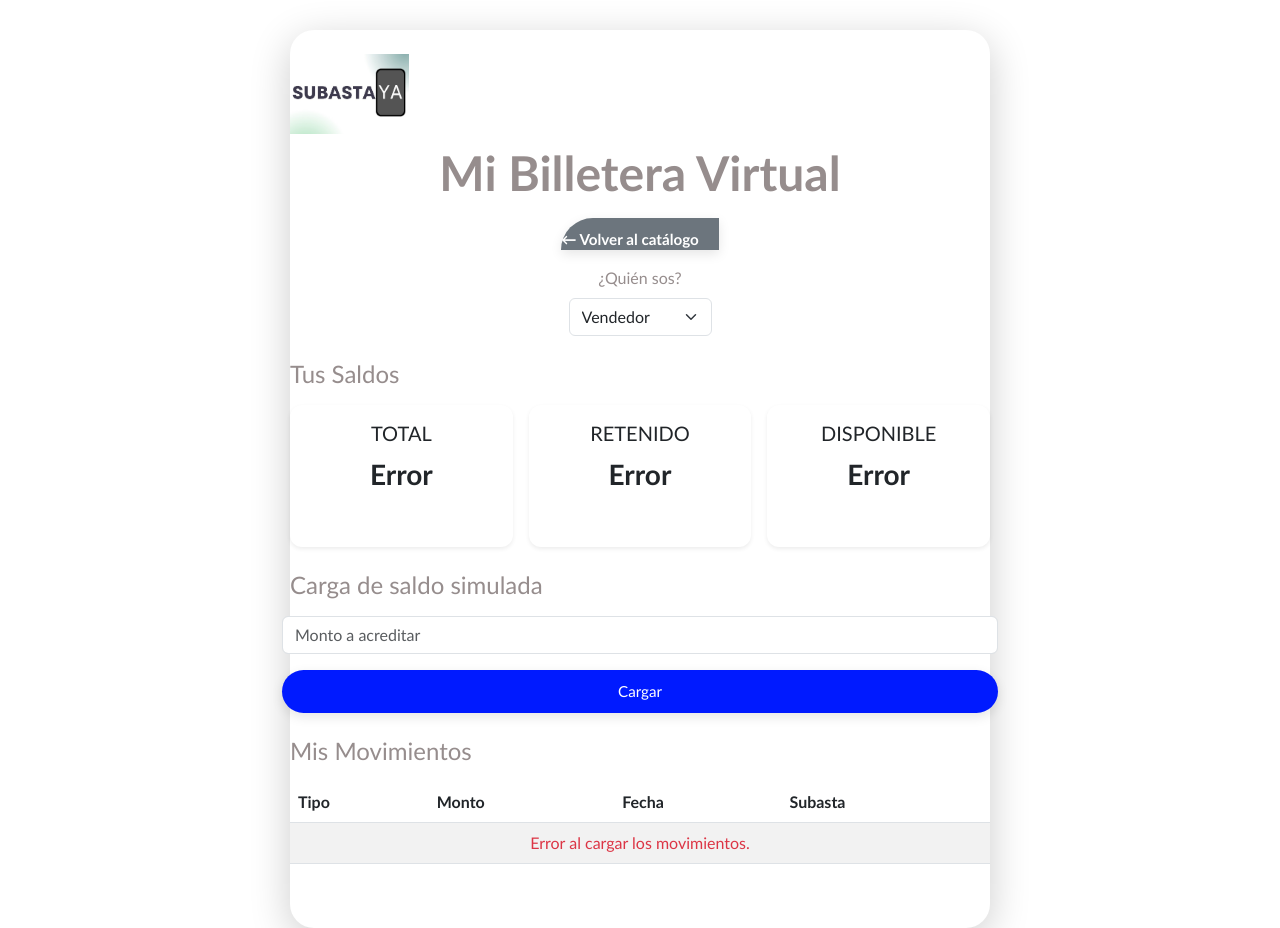
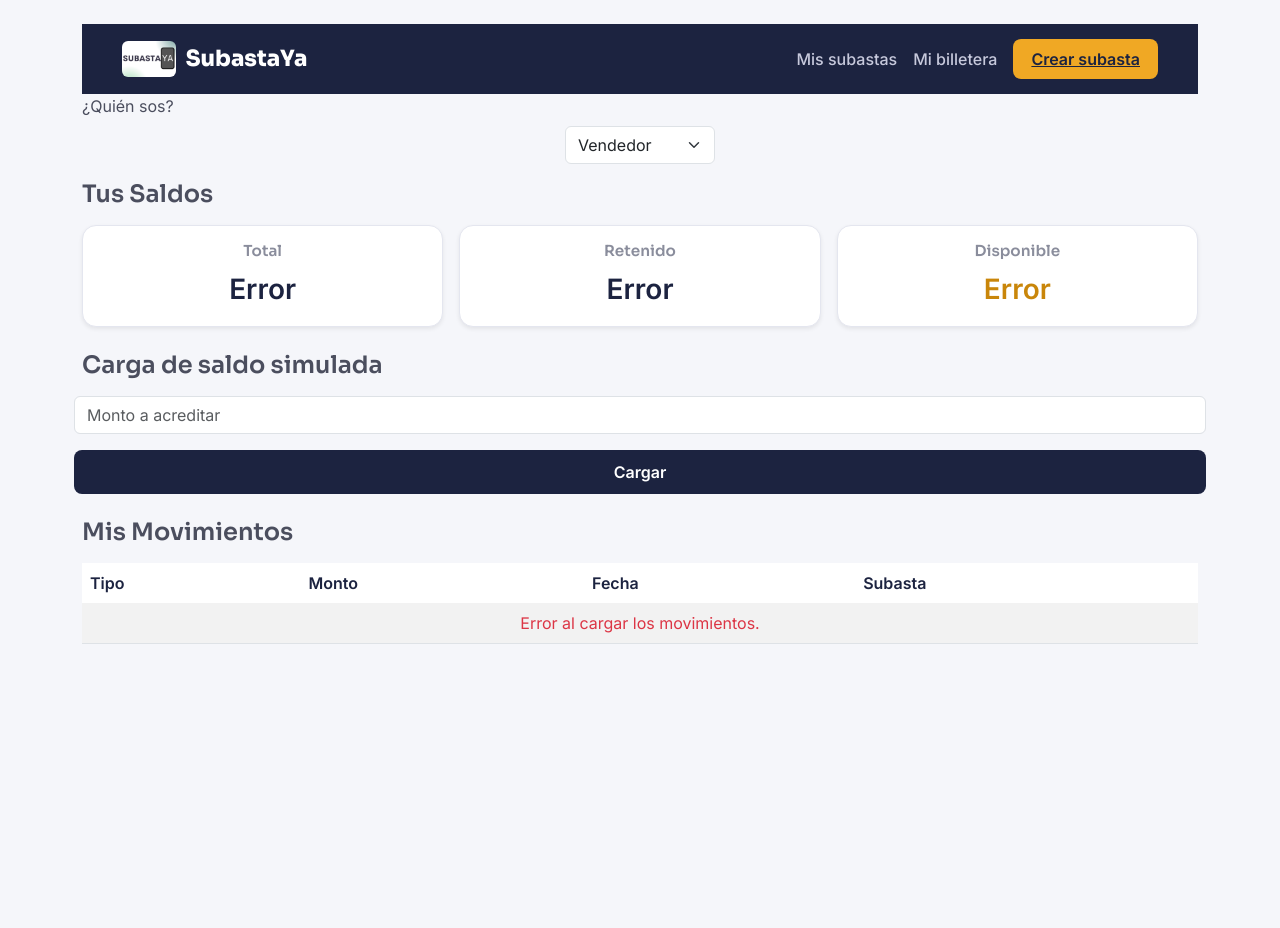
Before and after one commit to matimedina763/SubastasYa, a plain HTML site: page frontend/billetera.html in a window 1280 px wide. After the commit the page ends 800 px from the top, so only its background shows below. Drawn offline with nearby package versions, Linux system fonts and the light colour scheme; no server answers.

Commit message:
Diseño UX/UI implementado

```diff
--- a/frontend/billetera.html
+++ b/frontend/billetera.html
@@ -10,13 +10,22 @@
 <body class="billetera-page">
     <div class="container py-4">
 
-        <header class="header text-center mb-4">
-            <img class="logo" src="assets/img/logo.jpeg" alt="SubastaYa" style="max-height: 80px;">
-            <h1>Mi Billetera Virtual</h1>
-            <a href="index.html" class="btn btn-secondary mb-3">← Volver al catálogo</a>
+        <nav class="navbar navbar-subastaya navbar-expand-md">
+            <div class="container-fluid px-3">
+                <a class="navbar-brand" href="index.html">
+                    <img src="assets/img/logo.jpeg" alt="SubastaYa">
+                    SubastaYa
+                </a>
+                <div class="d-flex gap-3 align-items-center">
+                    <a class="nav-link" href="mis_subastas.html">Mis subastas</a>
+                    <a class="nav-link" href="billetera.html">Mi billetera</a>
+                    <a class="btn-crear" href="subasta.html">Crear subasta</a>
+                </div>
+            </div>
+        </nav>
 
             <div class="mb-3">
-                <label class="form-label">¿Quién sos?</label>
+                <label class="form-label text-center">¿Quién sos?</label>
                 <select id="selectUsuario" class="form-select w-auto mx-auto">
                     <option value="1">Vendedor</option>
                     <option value="2">Comprador 1</option>
@@ -24,7 +33,6 @@
                     <option value="4">Sin Fondos</option>
                 </select>
             </div>
-        </header>
 
         <!-- Resumen de saldos -->
         <section class="mb-4">
@@ -34,9 +42,9 @@
 
                 <!-- Saldo total -->
                 <div class="col-md-4">
-                    <div class="card h-100 shadow-sm">
+                    <div class="card h-100 shadow-sm card-saldo">
                         <div class="card-body text-center">
-                            <h3 class="h5">TOTAL</h3>
+                            <h3>Total</h3>
                             <p id="saldoTotal" class="fs-3 fw-bold">$0,00</p>
                         </div>
                     </div>
@@ -44,9 +52,9 @@
 
                 <!-- Saldo retenido -->
                 <div class="col-md-4">
-                    <div class="card h-100 shadow-sm">
+                    <div class="card h-100 shadow-sm card-saldo">
                         <div class="card-body text-center">
-                            <h3 class="h5">RETENIDO</h3>
+                            <h3>Retenido</h3>
                             <p id="saldoRetenido" class="fs-3 fw-bold">$0,00</p>
                         </div>
                     </div>
@@ -54,9 +62,9 @@
 
                 <!-- Saldo disponible -->
                 <div class="col-md-4">
-                    <div class="card h-100 shadow-sm">
+                    <div class="card h-100 shadow-sm card-saldo disponible">
                         <div class="card-body text-center">
-                            <h3 class="h5">DISPONIBLE</h3>
+                            <h3>Disponible</h3>
                             <p id="saldoDisponible" class="fs-3 fw-bold">$0,00</p>
                         </div>
                     </div>
@@ -85,7 +93,6 @@
                 </div>
             </form>
 
-            <div id="mensajeDeposito" class="mt-3"></div>
         </section>
 
         <!-- Historial de movimientos -->
--- a/frontend/css/styles.css
+++ b/frontend/css/styles.css
@@ -1,118 +1,228 @@
+@import url('https://fonts.googleapis.com/css2?family=Sora:wght@600;700;800&family=Inter:wght@400;500;600&display=swap');
+
 :root {
-    --azul: #001aff;
-    --amarillo: #b3d80e;
-    --rojo: #e01d1d;
-    --fondo: #ffffffc5;
+    --indigo: #1C2340;
+    --indigo-suave: #E8E9F5;
+    --oro: #F0A824;
+    --oro-oscuro: #C9860A;
+    --exito: #1F9D6B;
+    --peligro: #E23D3D;
+    --gris-texto: #4B4E5E;
+    --gris-muted: #8A8D9C;
+    --borde: #E4E6EF;
+    --fondo: #F5F6FA;
 }
 
+* { box-sizing: border-box; }
+
 body {
-    display: flex;
-    justify-content: center;
-    align-items: center;
-    font-family:'Gill Sans', 'Gill Sans MT', Calibri, 'Trebuchet MS', sans-serif;
+    font-family: 'Inter', sans-serif;
     background-color: var(--fondo);
-    color: #968d8d;
+    color: var(--gris-texto);
     margin: 0;
     padding: 0;
 }
 
-.container, .main {
-    background: white;
-    max-width: 700px;
-    margin: 30px 0 0 0;
-    padding: 30px 0 0 0;
-    border-radius: 24px;
-    box-shadow: 0 10px 40px rgba(0, 0, 0, 0.2);
+h1, h2, h3, .navbar-brand {
+    font-family: 'Sora', sans-serif;
+    color: var(--indigo);
 }
 
-.header, .logo, h1 {
+/* ── Navbar ────────────────────────────────────────────── */
+.navbar-subastaya {
+    background-color: var(--indigo);
+    padding: 0.75rem 1.5rem;
+}
+
+.navbar-subastaya .navbar-brand {
+    color: white;
+    font-weight: 800;
+    font-size: 1.4rem;
+    display: flex;
+    align-items: center;
+    gap: 10px;
+}
+
+.navbar-subastaya .navbar-brand img {
+    height: 36px;
+    border-radius: 6px;
+}
+
+.navbar-subastaya .nav-link {
+    color: #C7C9DC;
+    font-weight: 500;
+}
+
+.navbar-subastaya .nav-link:hover,
+.navbar-subastaya .nav-link.active {
+    color: white;
+}
+
+.navbar-subastaya .btn-crear {
+    background-color: var(--oro);
+    color: var(--indigo);
+    font-weight: 700;
+    border: none;
+    border-radius: 8px;
+    padding: 8px 18px;
+}
+
+.navbar-subastaya .btn-crear:hover {
+    background-color: var(--oro-oscuro);
+}
+
+/* ── Hero (solo index) ────────────────────────────────────*/
+.hero {
+    background-color: var(--indigo-suave);
+    padding: 3rem 1.5rem;
     text-align: center;
 }
 
-.header h1, h1{
-    margin-bottom: 1rem;
+.hero h1 {
+    font-size: 2.5rem;
     font-weight: 800;
-    font-size: 3rem;
+    margin-bottom: 0.5rem;
 }
 
-.slogan, .subtitulo {
-    display: block;
-    color: var(--azul);
-    font-size: 1.2em;
-    font-weight: bold;
-    text-align: center;
-    margin-bottom: 15px;
+.hero p {
+    color: var(--gris-texto);
+    font-size: 1.1rem;
 }
 
-hr{opacity: .1; margin: 20px 0 0 0;}
-
-button, .btn{
-    border: none;
-    border-radius: 50px 0 0 0;
-    padding: 10px 20px 0 0;
-    font-weight: 700;
-    font-size: .95rem;
-    cursor: pointer;
-    transition: all .2s ease !important;
-    box-shadow: 0 4px 12px rgba(0, 0, 0, 0.1);
-}
-button:hover, .btn:hover{
-    transform: translateY(-2px) scale(1.03);
-    box-shadow: 0 8px 20px rgba(0, 0, 0, 0.2);
+/* ── Contenedor general ───────────────────────────────────*/
+.contenido {
+    max-width: 1140px;
+    margin: 0 auto;
+    padding: 2.5rem 1.5rem;
 }
 
-.subastas h2 {
-    text-align: center;
-    margin-bottom: 20px;
+.contenido h2 {
     font-weight: 700;
+    font-size: 1.6rem;
+    margin-bottom: 1.5rem;
 }
 
+/* ── Cards de subasta ─────────────────────────────────────*/
 .card {
-    margin-bottom: 20px;
-    border: none;
-    border-radius: 12px;
-    box-shadow: 0 4px 8px rgba(0, 0, 0, 0.1);
-    transition: transform 0.3s ease, box-shadow 0.3s ease;
+    border: 1px solid var(--borde);
+    border-radius: 14px;
+    box-shadow: 0 2px 6px rgba(28, 35, 64, 0.06);
+    transition: transform 0.2s ease, box-shadow 0.2s ease;
+    height: 100%;
 }
 
-.card:hover{
-    transform: scale(1.05);
-    box-shadow: 0 8px 16px rgba(0, 0, 0, 0.2);
-    transition: transform 0.3s ease, box-shadow 0.3s ease;
+.card:hover {
+    transform: translateY(-3px);
+    box-shadow: 0 8px 20px rgba(28, 35, 64, 0.12);
 }
 
-.btn-primary {
-    background-color: var(--azul);
-    border: none;
-    border-radius: 2rem;
-    padding: 10px 20px;
-    font-weight: 500;
+.card-title {
+    font-family: 'Sora', sans-serif;
+    font-weight: 700;
+    color: var(--indigo);
 }
 
-.btn-primary:hover {
-    background-color: #0000cc;
-    transition: background-color 0.3s ease;
+.oferta-actual {
+    color: var(--oro-oscuro);
+    font-weight: 700;
+    font-size: 1.15rem;
 }
 
-img{
-    display: block;
-    margin: 0 0 10px 0;
+.card.card-cerrada {
+    opacity: 0.85;
+    background-color: #FAFAFC;
 }
 
+/* ── Badges de estado ─────────────────────────────────────*/
+.badge-estado {
+    font-weight: 600;
+    padding: 5px 12px;
+    border-radius: 6px;
+    font-size: 0.8rem;
+}
+
+.badge-activa    { background-color: var(--oro); color: var(--indigo); }
+.badge-programada{ background-color: var(--indigo-suave); color: var(--indigo); }
+.badge-finalizada{ background-color: var(--exito); color: white; }
+.badge-desierta   { background-color: var(--gris-muted); color: white; }
+
+/* ── Temporizador ──────────────────────────────────────────*/
 .temporizador {
-    font-weight: bold;
-    color: #333;
+    font-weight: 600;
+    color: var(--gris-texto);
+    font-size: 0.95rem;
 }
 
 .temporizador-critico {
     color: white;
-    background-color: var(--rojo);
-    padding: 4px 8px;
+    background-color: var(--peligro);
+    padding: 4px 10px;
     border-radius: 6px;
+    display: inline-block;
     animation: parpadeo 1s infinite;
 }
 
 @keyframes parpadeo {
     0%, 100% { opacity: 1; }
-    50% { opacity: 0.5; }
+    50% { opacity: 0.55; }
 }
+
+/* ── Botones ───────────────────────────────────────────────*/
+.btn-primary {
+    background-color: var(--indigo);
+    border: none;
+    border-radius: 8px;
+    padding: 10px 20px;
+    font-weight: 600;
+}
+
+.btn-primary:hover {
+    background-color: #12162c;
+}
+
+.btn-oro {
+    background-color: var(--oro);
+    color: var(--indigo);
+    border: none;
+    border-radius: 8px;
+    font-weight: 700;
+}
+
+.btn-oro:hover {
+    background-color: var(--oro-oscuro);
+    color: white;
+}
+
+/* ── Tablas (Mis Subastas / Billetera) ───────────────────*/
+.table thead {
+    background-color: var(--indigo-suave);
+}
+
+.table th {
+    color: var(--indigo);
+    font-weight: 600;
+    border: none;
+}
+
+/* ── Saldos de Billetera ──────────────────────────────────*/
+.card-saldo .card-body {
+    text-align: center;
+}
+
+.card-saldo h3 {
+    font-size: 0.95rem;
+    color: var(--gris-muted);
+    font-weight: 500;
+    margin-bottom: 0.5rem;
+}
+
+.card-saldo p {
+    font-size: 1.8rem;
+    font-weight: 700;
+    color: var(--indigo);
+    margin: 0;
+}
+
+.card-saldo.disponible p {
+    color: var(--oro-oscuro);
+}
```
Also changed, not shown: frontend/index.html (+18 -10 lines), frontend/js/app.js (+11 -11 lines), frontend/mis_subastas.html (+13 -7 lines), frontend/subasta.html (+13 -7 lines).
